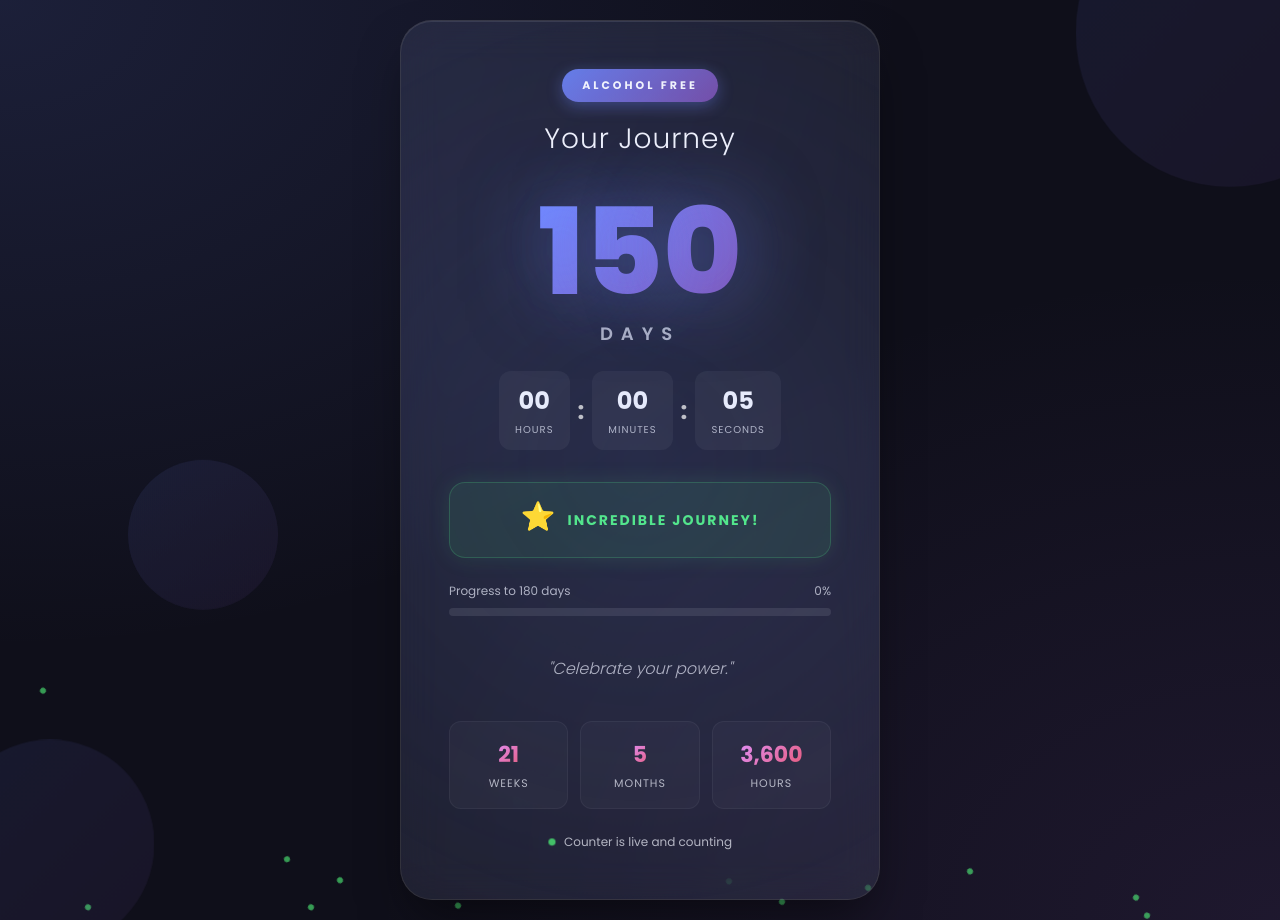
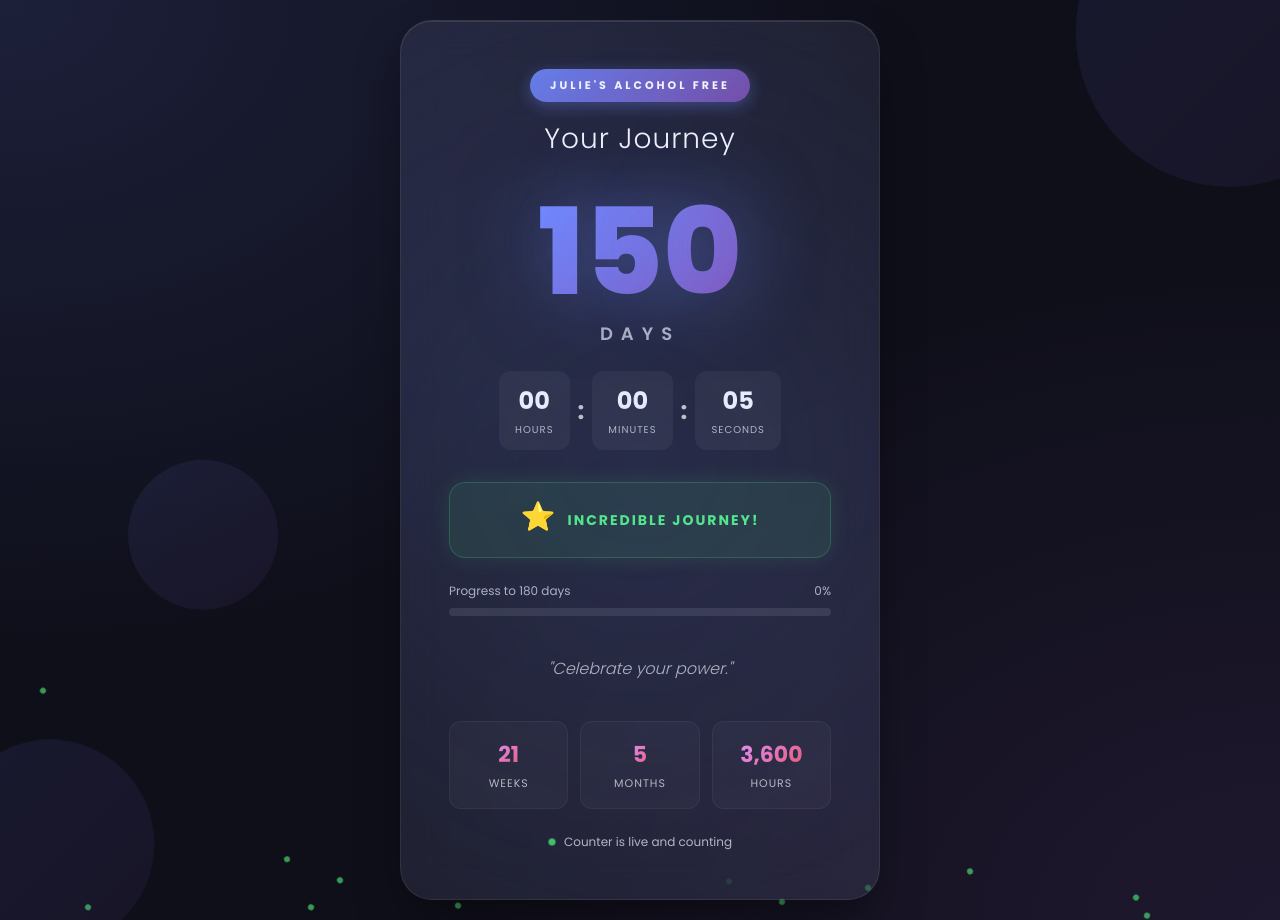
Before and after one commit to Agent4343/Builderapp, a React (Create React App) app: page / in a window 1280 px wide. Built offline with nearby package versions, Linux system fonts and the light colour scheme.

Commit message:
Rename app to Julie's Alcohol Free
- Update page title and badge text
- Update package name and description

```diff
--- a/package.json
+++ b/package.json
@@ -1,7 +1,7 @@
 {
-  "name": "alcohol-free-counter",
+  "name": "julies-alcohol-free",
   "version": "1.0.0",
-  "description": "A beautiful alcohol-free daily counter to celebrate your journey",
+  "description": "Julie's Alcohol Free - A beautiful daily counter to celebrate your journey",
   "private": true,
   "dependencies": {
     "react": "^18.2.0",
--- a/public/index.html
+++ b/public/index.html
@@ -5,7 +5,7 @@
     <meta name="viewport" content="width=device-width, initial-scale=1" />
     <meta name="theme-color" content="#1a1a2e" />
     <meta name="description" content="Track your alcohol-free journey with style" />
-    <title>Alcohol-Free Counter</title>
+    <title>Julie's Alcohol Free</title>
     <link rel="preconnect" href="https://fonts.googleapis.com">
     <link rel="preconnect" href="https://fonts.gstatic.com" crossorigin>
     <link href="https://fonts.googleapis.com/css2?family=Poppins:wght@300;400;600;700;800&display=swap" rel="stylesheet">
--- a/src/components/AlcoholFreeCounter.js
+++ b/src/components/AlcoholFreeCounter.js
@@ -103,7 +103,7 @@ const AlcoholFreeCounter = () => {
         <div className="glow"></div>
 
         <div className="header">
-          <span className="badge">ALCOHOL FREE</span>
+          <span className="badge">JULIE'S ALCOHOL FREE</span>
           <h1 className="title">Your Journey</h1>
         </div>
 
```
